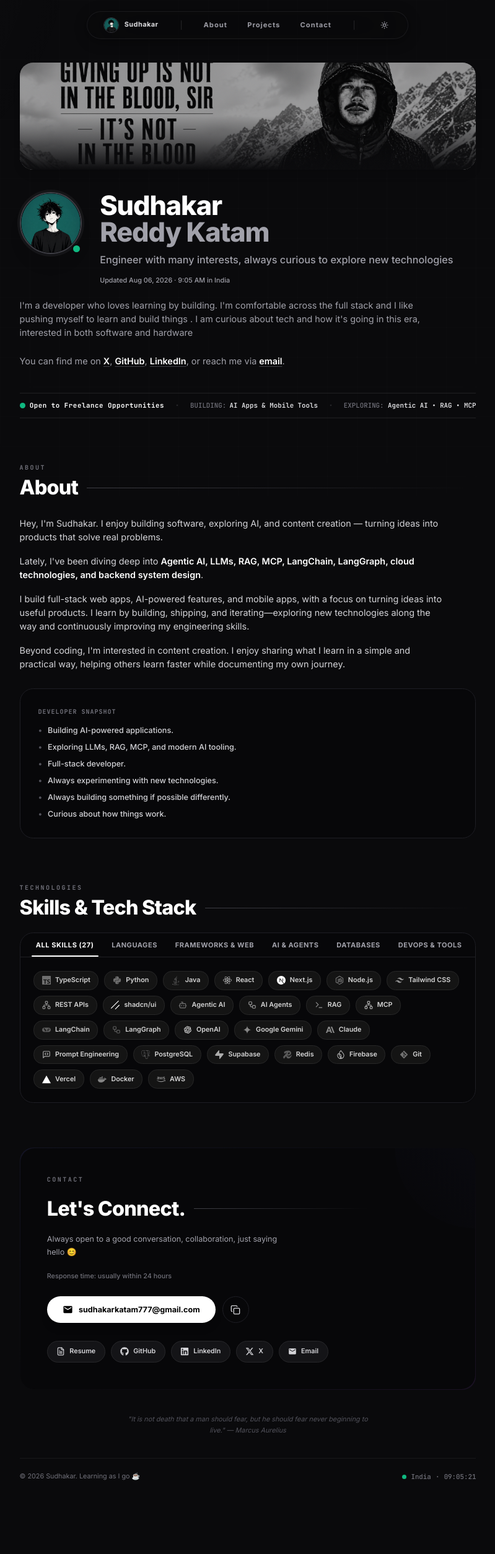
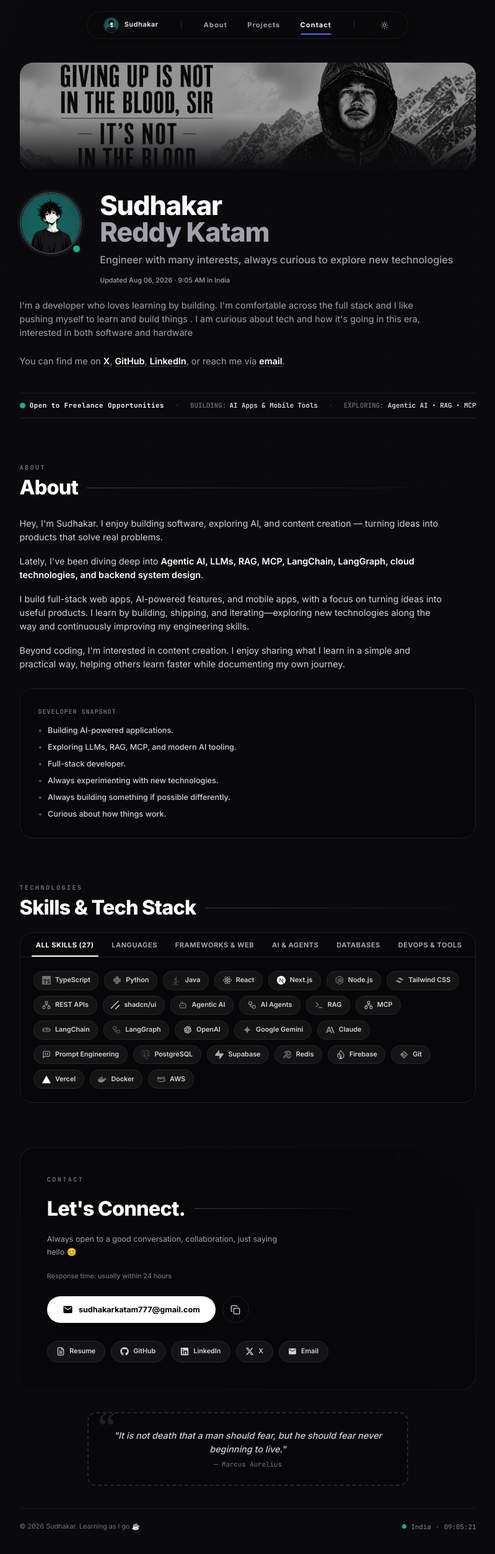
Before and after one commit to sudhakarkatam/portfolio, a React (Vite) app: page / in a window 1280 px wide. Shown: the top 2508 px of the page at 62% size, without its empty margins (240-1039 px from the left). Before the commit the page ends 2434 px from the top, so only its background shows below. Built offline with nearby package versions, Linux system fonts and the light colour scheme; the HTML template or start-up script is replaced by a standard one.

Commit message:
quote card changes

```diff
--- a/src/components/Contact.tsx
+++ b/src/components/Contact.tsx
@@ -140,11 +140,21 @@ export const Contact: React.FC<ContactProps> = ({ contact }) => {
         </div>
       </div>
 
-      {/* Marcus Aurelius Quote */}
-      <div className="text-center pt-1">
-        <p className="text-xs text-zinc-400 dark:text-zinc-600 italic max-w-md mx-auto leading-relaxed">
-          "It is not death that a man should fear, but he should fear never beginning to live." — Marcus Aurelius
-        </p>
+      {/* ── Marcus Aurelius Quote Card (Dotted Border) ── */}
+      <div className="relative max-w-xl mx-auto rounded-2xl border-2 border-dashed border-zinc-300 dark:border-zinc-800 bg-white/60 dark:bg-[#070709] p-6 sm:p-7 text-center overflow-hidden shadow-sm">
+        {/* Giant watermark quote mark */}
+        <span className="absolute -top-3 left-4 text-7xl font-serif select-none pointer-events-none opacity-[0.06] dark:opacity-[0.1] text-zinc-900 dark:text-white">
+          “
+        </span>
+
+        <div className="relative z-10 space-y-2 max-w-lg mx-auto">
+          <p className="text-sm sm:text-base italic font-medium text-zinc-700 dark:text-zinc-300 leading-relaxed">
+            "It is not death that a man should fear, but he should fear never beginning to live."
+          </p>
+          <p className="text-xs font-mono text-zinc-400 dark:text-zinc-500">
+            — Marcus Aurelius
+          </p>
+        </div>
       </div>
 
       {/* Page Footer */}
--- a/src/components/Hero.tsx
+++ b/src/components/Hero.tsx
@@ -62,7 +62,7 @@ export const Hero: React.FC<HeroProps> = ({ name, bio, bannerImage, contact }) =
           }}
           alt="Hero Banner"
           loading="lazy"
-          className="absolute inset-0 w-full h-full object-cover object-center group-hover:scale-[1.03] transition-transform duration-700"
+          className="absolute inset-0 w-full h-full object-cover object-[center_40%] group-hover:scale-[1.03] transition-transform duration-700"
         />
 
         {/* Gradient overlays for smooth blending into page */}
@@ -173,3 +173,4 @@ export const Hero: React.FC<HeroProps> = ({ name, bio, bannerImage, contact }) =
     </motion.div>
   );
 };
+export default Hero;
--- a/src/pages/PortfolioPage.tsx
+++ b/src/pages/PortfolioPage.tsx
@@ -121,7 +121,7 @@ export const PortfolioPage: React.FC = () => {
   const sectionAnimation: HTMLMotionProps<"div"> = {
     initial: { opacity: 0, y: 24 },
     whileInView: { opacity: 1, y: 0 },
-    viewport: { once: true, margin: "-60px" },
+    viewport: { once: false, amount: 0.15 },
     transition: { duration: 0.5, ease: "easeOut" },
   };
 
```
Also changed, not shown: 1 other file (tests, documents, lock files or other folders).
